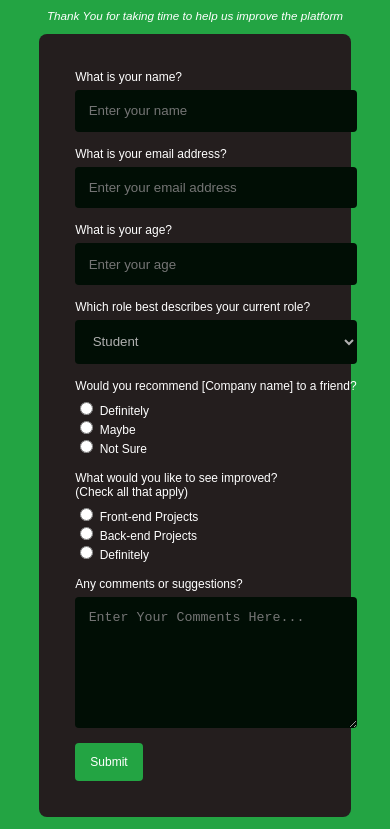
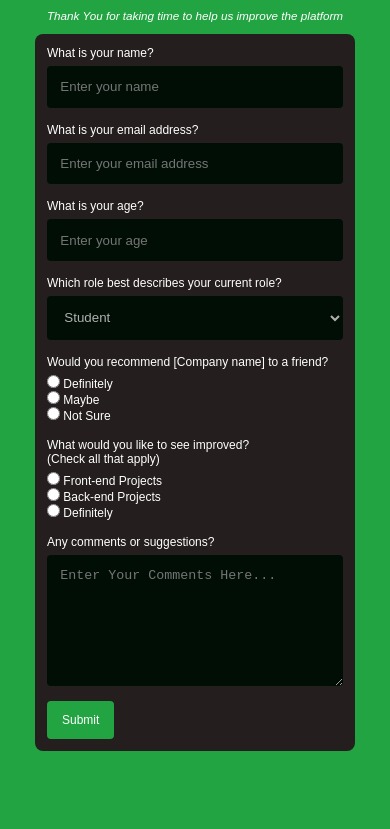
Before and after one commit to iamkcube/Skills-plus-plus-Zairza, a plain HTML site: page Task_1/index.html in a window 390 px wide. Shown: the part 51-880 px from the top of the page. After the commit the page ends 844 px from the top, so only its background shows below. Drawn offline with Linux system fonts and the light colour scheme.

Commit message:
responsive testing

```diff
--- a/Task_1/style.css
+++ b/Task_1/style.css
@@ -6,7 +6,14 @@
     --ans-color: hsl(136, 88%, 3%);
     --placeholder-color: hsl(0, 0%, 69%);
 }
-
+*,
+*::after,
+*::before
+{
+    margin: 0;
+    padding: 0;
+    box-sizing: border-box;
+}
 body
 {
     background-color: var(--bg-color);
@@ -37,8 +44,8 @@ body
 .form-container
 {
     background-color: var(--form-bg-color);
-    padding: 3em;
-    width: clamp(30ch, 70%, 60ch);
+    padding: 1em;
+    width: clamp(20rem, 70%, 60ch);
     display: grid;
     grid-template-columns: 1fr;
     gap: 1.25em;
```
